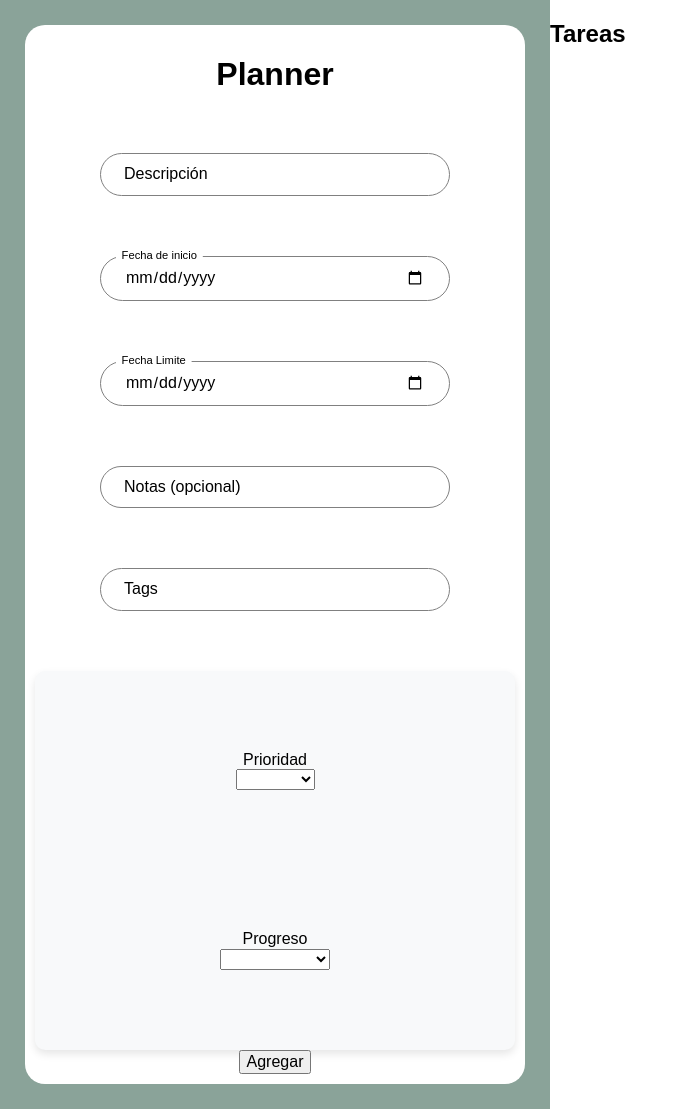
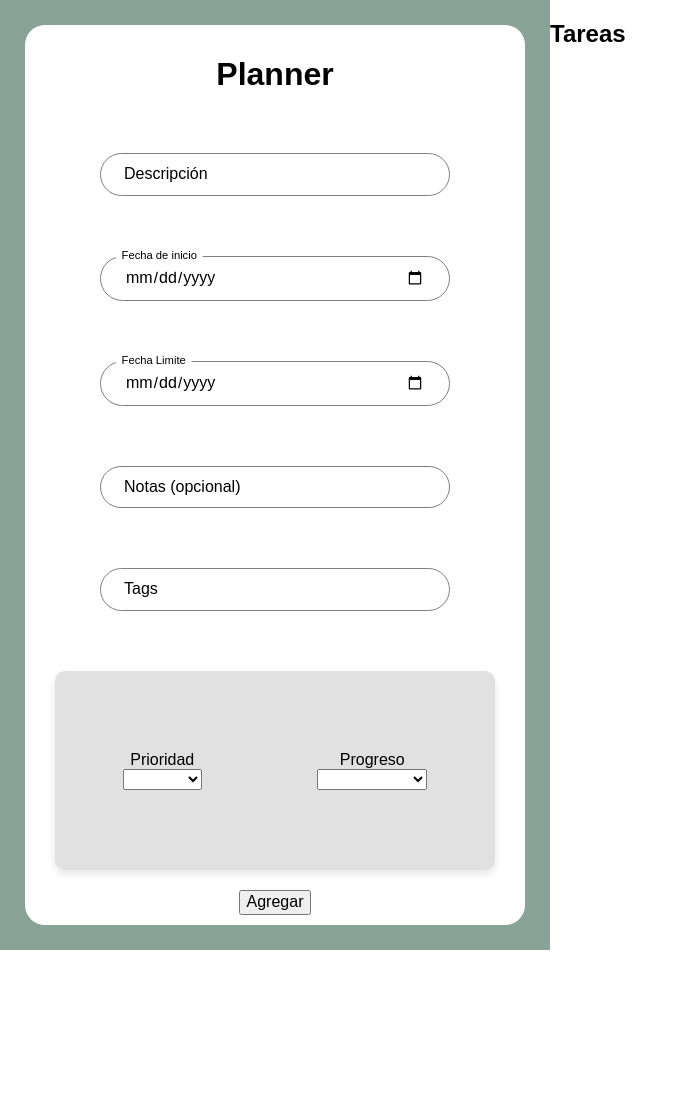
Before and after one commit to isaacbc10/tarea_algoritmoii, a Flask app: page / in a window 1280 px wide. Shown: the whole page, without its empty margins (0-688 px from the left). After the commit the page ends 950 px from the top, so only its background shows below. Run offline with Flask 3, Linux system fonts and the light colour scheme; some libraries are stand-ins or nearby versions.

Commit message:
se modificarion los estilos css del box para darle un mejor aspecto y organizacion al los selects

```diff
--- a/static/styles.css
+++ b/static/styles.css
@@ -61,14 +61,15 @@ label {
     background-color: white;
 }
 
+
 .box {
     display: flex;
-    flex-direction: column;
     gap: 20px;
-    background-color: #f8f9fa;
+    background-color: #e1e1e1;
     padding: 20px;
     border-radius: 10px;
     box-shadow: 0 4px 8px rgba(0, 0, 0, 0.1);
+    margin: 20px;
 }
 
 .content-select {
```
